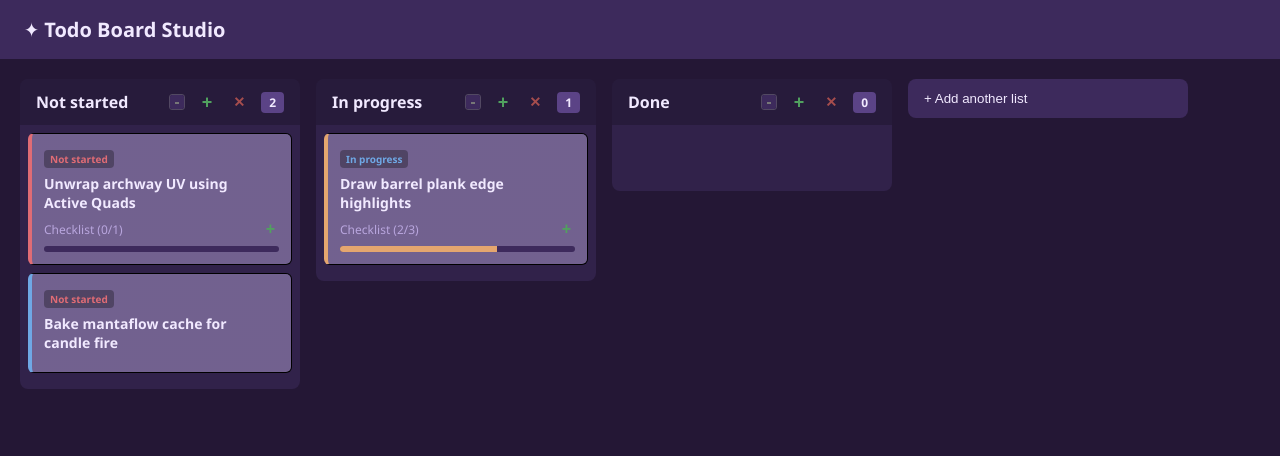
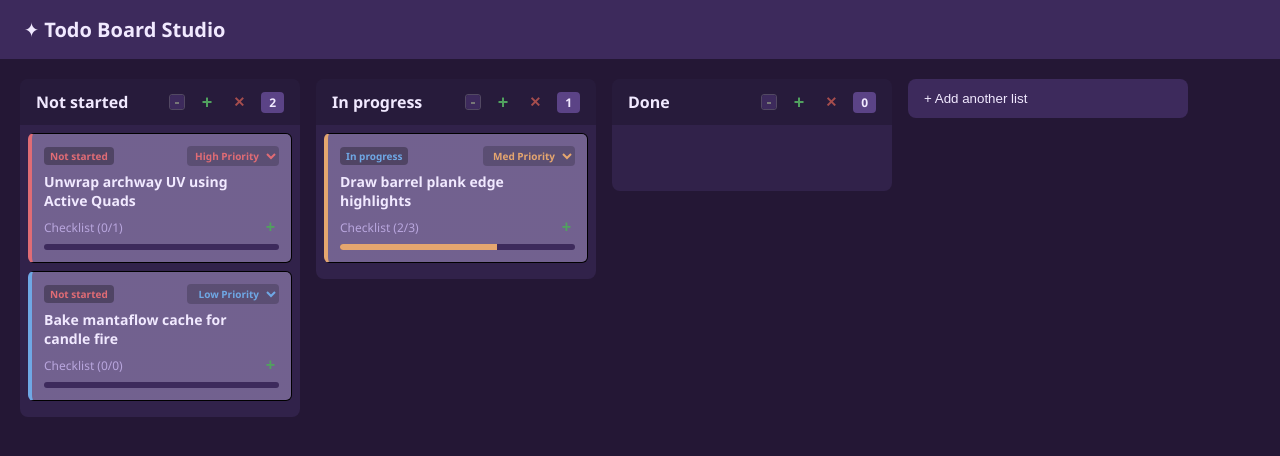
Before and after one commit to zViiX123/Todo_WebApp, a plain HTML site: page todo.html in a window 1280 px wide. Drawn offline with Linux system fonts and the light colour scheme.

Commit message:
priority dropdown + always visible checklist

```diff
--- a/todo.html
+++ b/todo.html
@@ -280,10 +280,23 @@
                         }
                     }
 
-                    // --- 3. GENERATE HTML (Titles and Checklists are now editable!) ---
+                    // --- 3. GENERATE HTML (Priority Dropdown + Always-Visible Checklist) ---
+                    let priColor = "var(--text-light)";
+                    if(task.priority === "High") priColor = "var(--pri-high)";
+                    if(task.priority === "Medium") priColor = "var(--pri-med)";
+                    if(task.priority === "Low") priColor = "var(--pri-low)";
+
                     let html = `
-                        <div style="font-size: 10px; font-weight: bold; padding: 2px 6px; border-radius: 4px; background: rgba(0,0,0,0.3); color: ${statusColor}; display: inline-block; margin-bottom: 6px;">
+                        <div style="display: flex; justify-content: space-between; align-items: center; margin-bottom: 6px;">
+                            <div style="font-size: 10px; font-weight: bold; padding: 2px 6px; border-radius: 4px; background: rgba(0,0,0,0.3); color: ${statusColor};">
                                 ${statusText}
+                            </div>
+                            <select onchange="updatePriority('${task.id}', this.value)" onclick="event.stopPropagation()" style="font-size: 10px; font-weight: bold; padding: 2px 4px; border-radius: 4px; background: rgba(0,0,0,0.2); color: ${priColor}; border: none; outline: none; cursor: pointer; text-align: right;">
+                                <option value="None" style="background: var(--entry-bg); color: var(--text-light);" ${task.priority === 'None' ? 'selected' : ''}>No Priority</option>
+                                <option value="High" style="background: var(--entry-bg); color: var(--pri-high);" ${task.priority === 'High' ? 'selected' : ''}>High Priority</option>
+                                <option value="Medium" style="background: var(--entry-bg); color: var(--pri-med);" ${task.priority === 'Medium' ? 'selected' : ''}>Med Priority</option>
+                                <option value="Low" style="background: var(--entry-bg); color: var(--pri-low);" ${task.priority === 'Low' ? 'selected' : ''}>Low Priority</option>
+                            </select>
                         </div>
                         <div class="card-header">
                             <div id="card-title-${task.id}" class="card-title" contenteditable="true" onblur="updateCardName('${task.id}', this.innerText)" onkeydown="if(event.key==='Enter'){this.blur(); event.preventDefault();}" onclick="event.stopPropagation()" style="outline: none; cursor: text; min-height: 18px; flex-grow: 1;">${task.text}</div>
@@ -291,14 +304,17 @@
                         </div>
                     `;
 
-                    if (total > 0) {
-                        let chkHtml = task.checklist.map((c, i) => `
+                    // Generate checkboxes (Now rendered even if empty)
+                    let chkHtml = '';
+                    if (task.checklist) {
+                        chkHtml = task.checklist.map((c, i) => `
                             <div style="font-size: 12px; margin-top: 4px; display: flex; align-items: center; gap: 6px;">
                                 <input type="checkbox" ${c.done ? 'checked' : ''} onclick="event.stopPropagation(); toggleCardCheck('${task.id}', ${i}, this.checked)">
                                 <span id="chk-title-${task.id}-${i}" contenteditable="true" onblur="updateChkName('${task.id}', ${i}, this.innerText)" onkeydown="if(event.key==='Enter'){this.blur(); event.preventDefault();}" onclick="event.stopPropagation()" style="flex-grow: 1; outline: none; cursor: text; ${c.done ? 'text-decoration: line-through; color: var(--text-muted);' : ''}">${c.text}</span>
                                 <button class="chk-icon-btn del" title="Delete Item" onclick="event.stopPropagation(); quickDelCheck('${task.id}', ${i})">✕</button>
                             </div>
                         `).join('');
+                    }
 
                     html += `
                         <details ${task.checklistOpen ? 'open' : ''} onclick="event.stopPropagation()" ontoggle="toggleDetails('${task.id}', this.open)">
@@ -311,10 +327,9 @@
                             </div>
                         </details>
                         <div class="progress-bg">
-                                <div class="progress-fill ${pct === 100 ? 'done' : ''}" style="width: ${pct}%"></div>
+                            <div class="progress-fill ${pct === 100 && total > 0 ? 'done' : ''}" style="width: ${pct}%"></div>
                         </div>
                     `;
-                    }
                     card.innerHTML = html;
                     listEl.appendChild(card);
                 });
@@ -499,7 +514,8 @@
         // --- Task Actions ---
         function quickAddTask(col) {
             const id = Date.now().toString();
-            data.tasks.push({ id, text: "New Card", column: col, priority: "None", desc: "", checklist: [] });
+            // Added checklistOpen: true so it drops down instantly
+            data.tasks.push({ id, text: "New Card", column: col, priority: "None", desc: "", checklist: [], checklistOpen: true });
             saveData();
             setTimeout(() => {
                 const el = document.getElementById(`card-title-${id}`);
```
Lines whose indentation alone changed are shown as unchanged.
